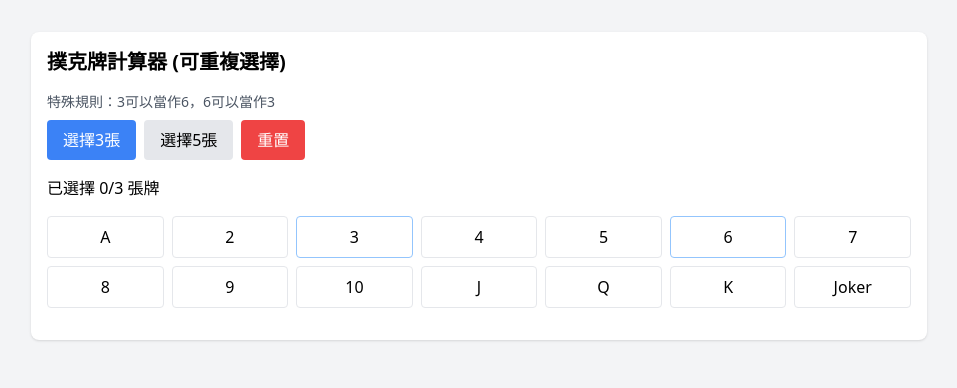
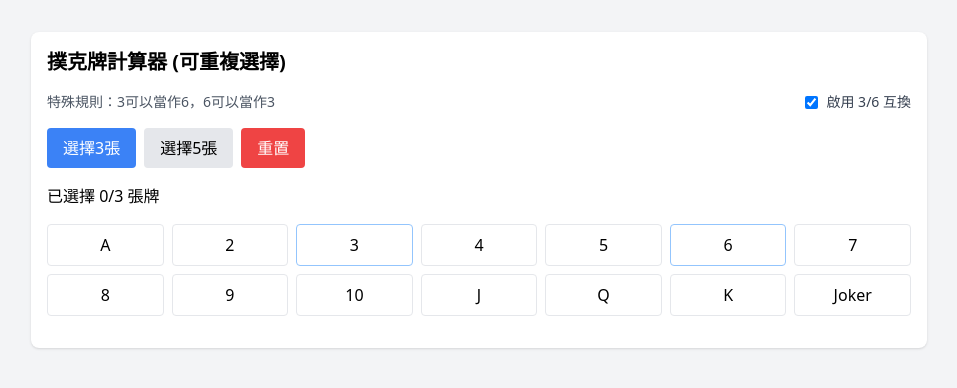
Before and after one commit to NakiriYuuzu/PokerCalculator, a React (Vite) app: page / in a window 1280 px wide. Shown: the top 388 px of the page, without its empty margins (161-1118 px from the left). Built offline with nearby package versions, Linux system fonts and the light colour scheme; the HTML template or start-up script is replaced by a standard one.

Commit message:
feat: add toggle option for 3/6 swap rule

```diff
--- a/src/components/PokerCalculator.jsx
+++ b/src/components/PokerCalculator.jsx
@@ -5,6 +5,7 @@ const PokerCalculator = () => {
     const [combinations, setCombinations] = useState([]);
     const [mode, setMode] = useState(3);
     const [cardCounts, setCardCounts] = useState({});
+    const [enableThreeSixSwap, setEnableThreeSixSwap] = useState(true);
 
     const values = ['A', '2', '3', '4', '5', '6', '7', '8', '9', '10', 'J', 'Q', 'K', 'Joker'];
     const deck = values.map(value => ({
@@ -24,10 +25,10 @@ const PokerCalculator = () => {
 
     // 計算單張牌的所有可能值（考慮3和6的互換）
     const getCardPossibleValues = useCallback((card) => {
-        if (card.value === '3') return [3, 6];
-        if (card.value === '6') return [6, 3];
+        if (enableThreeSixSwap && card.value === '3') return [3, 6];
+        if (enableThreeSixSwap && card.value === '6') return [6, 3];
         return [card.numValue];
-    }, []);
+    }, [enableThreeSixSwap]);
 
     // 生成所有可能的數值組合
     const generateValueCombinations = useCallback((cards) => {
@@ -200,7 +201,18 @@ const PokerCalculator = () => {
     return (
         <div className="max-w-4xl mx-auto p-4 bg-white rounded-lg shadow">
             <h2 className="text-xl font-bold mb-4">撲克牌計算器 (可重複選擇)</h2>
-            <p className="text-sm text-gray-600 mb-2">特殊規則：3可以當作6，6可以當作3</p>
+            <div className="flex flex-col sm:flex-row sm:items-center sm:justify-between gap-2 mb-4">
+                <p className="text-sm text-gray-600">特殊規則：3可以當作6，6可以當作3</p>
+                <label className="inline-flex items-center gap-2 text-sm text-gray-700">
+                    <input
+                        type="checkbox"
+                        checked={enableThreeSixSwap}
+                        onChange={(e) => setEnableThreeSixSwap(e.target.checked)}
+                        className="rounded border-gray-300"
+                    />
+                    啟用 3/6 互換
+                </label>
+            </div>
             <div className="space-x-2 mb-4">
                 <button
                     className={`px-4 py-2 rounded ${mode === 3 ? 'bg-blue-500 text-white' : 'bg-gray-200'}`}
```
